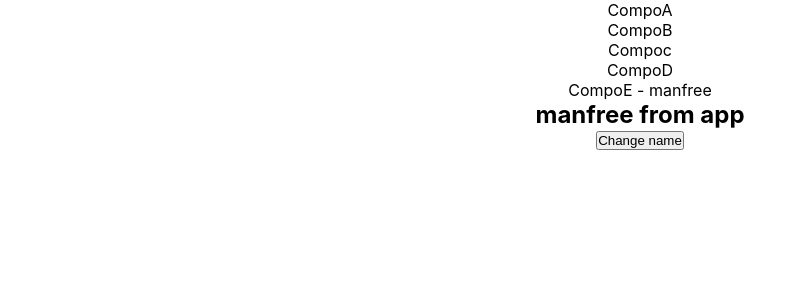
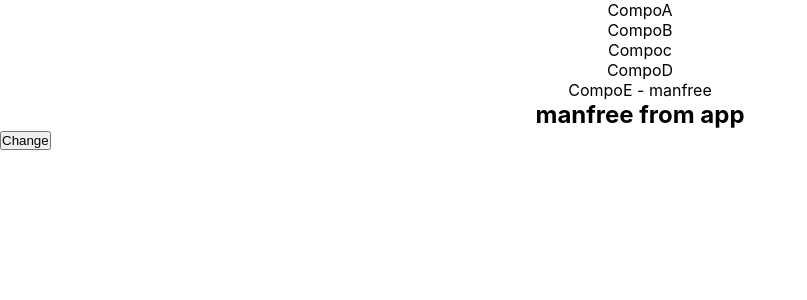
Before and after one commit to mukilathuruvan/frenzo-react, a React (Create React App) app in the folder my-app/: page / in a window 1280 px wide. Shown: the top 300 px of the page, without its empty margins (0-807 px from the left). Built offline with nearby package versions, Linux system fonts and the light colour scheme.

Commit message:
useContext Hook

```diff
--- a/my-app/src/App.js
+++ b/my-app/src/App.js
@@ -1,13 +1,13 @@
-import { useState } from "react";
+import { useContext, useState } from "react";
 import "./App.css";
+import { context } from "./context/UserContext";
 import CompoA from "./render/CompoA";
 function App() {
-  const [name, setName] = useState("manfree");
+  const name = useContext(context);
   return (
     <div className="App">
-      <CompoA name={name} />
+      <CompoA />
       <h2>{name} from app</h2>
-      <button onClick={() => setName("frenzo")}>Change name</button>
     </div>
   );
 }
--- /dev/null
+++ b/my-app/src/context/UserContext.jsx
@@ -0,0 +1,16 @@
+import React, { createContext, useState } from "react";
+
+export const context = createContext(null);
+
+const UserContext = ({ children }) => {
+  const [name, setName] = useState("manfree");
+  return (
+    <context.Provider value={name}>
+      {children}
+
+      <button onClick={() => setName("frenzo")}>Change </button>
+    </context.Provider>
+  );
+};
+
+export default UserContext;
--- a/my-app/src/index.js
+++ b/my-app/src/index.js
@@ -3,12 +3,13 @@ import ReactDOM from "react-dom/client";
 import "./index.css";
 import App from "./App";
 import reportWebVitals from "./reportWebVitals";
+import UserContext from "./context/UserContext";
 
 const root = ReactDOM.createRoot(document.getElementById("root"));
 root.render(
-  <>
+  <UserContext>
     <App />
-  </>
+  </UserContext>
 );
 
 // If you want to start measuring performance in your app, pass a function
--- a/my-app/src/render/CompoA.jsx
+++ b/my-app/src/render/CompoA.jsx
@@ -1,16 +1,16 @@
-import React from "react";
+import React, { memo } from "react";
 import CompoB from "./CompoB";
 import Compoc from "./Compoc";
 
-const CompoA = ({ name }) => {
+const CompoA = () => {
   console.log("Component - A");
   return (
     <div>
       CompoA
       <CompoB />
-      <Compoc name={name} />
+      <Compoc />
     </div>
   );
 };
 
-export default CompoA;
+export default memo(CompoA);
--- a/my-app/src/render/CompoB.jsx
+++ b/my-app/src/render/CompoB.jsx
@@ -1,14 +1,8 @@
 import React, { memo } from "react";
 
-export const CompoB = memo(() => {
+const CompoB = () => {
   console.log("Component - B");
   return <div>CompoB</div>;
-});
+};
 
 export default memo(CompoB);
-
-const Header = () => {
-  return <div></div>;
-};
-
-export const MemoizedHeader = memo(Header);
--- a/my-app/src/render/CompoD.jsx
+++ b/my-app/src/render/CompoD.jsx
@@ -1,14 +1,14 @@
-import React from "react";
+import React, { memo } from "react";
 import CompoE from "./CompoE";
 
-const CompoD = ({ name }) => {
+const CompoD = () => {
   console.log("Component - D");
   return (
     <div>
       CompoD
-      <CompoE name={name} />
+      <CompoE />
     </div>
   );
 };
 
-export default CompoD;
+export default memo(CompoD);
--- a/my-app/src/render/CompoE.jsx
+++ b/my-app/src/render/CompoE.jsx
@@ -1,7 +1,10 @@
-import React from "react";
+import React, { useContext } from "react";
+import { context } from "../context/UserContext";
 
-const CompoE = ({ name }) => {
+const CompoE = () => {
+  const name = useContext(context);
   console.log("Component - E ");
+
   return <div>CompoE - {name}</div>;
 };
 
--- a/my-app/src/render/Compoc.jsx
+++ b/my-app/src/render/Compoc.jsx
@@ -1,14 +1,14 @@
-import React from "react";
+import React, { memo } from "react";
 import CompoD from "./CompoD";
 
-const Compoc = ({ name }) => {
+const Compoc = () => {
   console.log("Component - C");
   return (
     <div>
       Compoc
-      <CompoD name={name} />
+      <CompoD />
     </div>
   );
 };
 
-export default Compoc;
+export default memo(Compoc);
```
